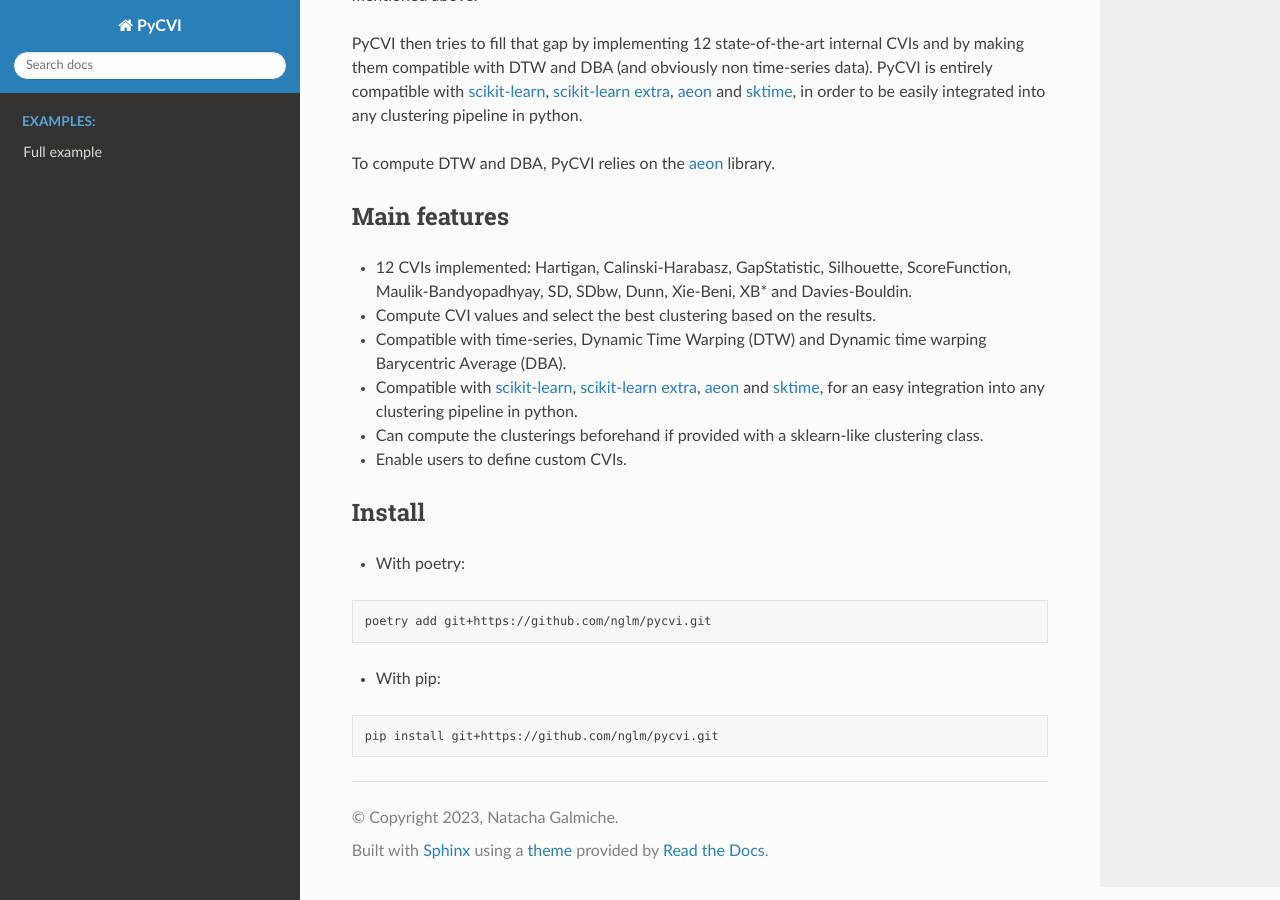
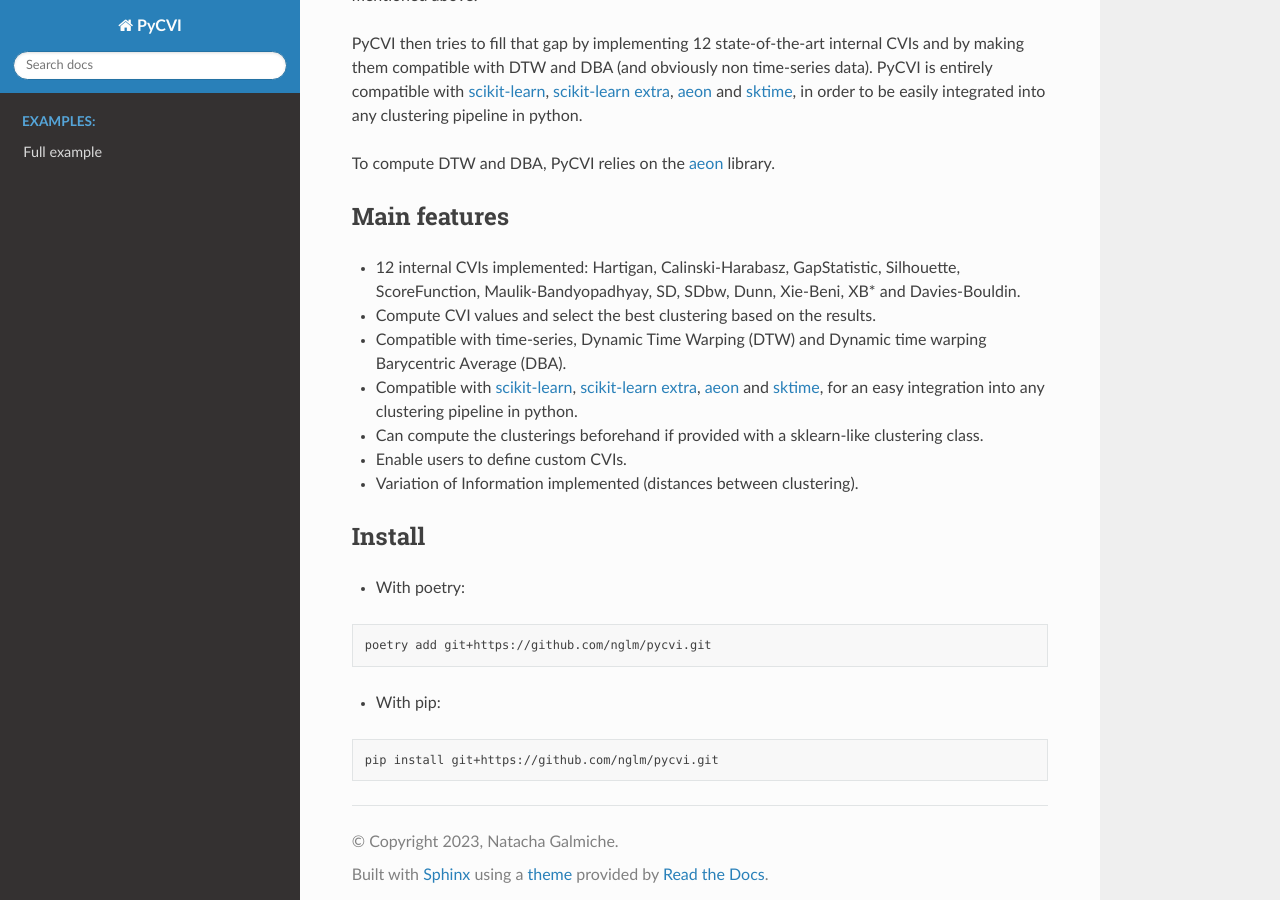
Before and after one commit to nglm/pycvi, a Sphinx documentation site: the page built from docs/md/welcome_top.md, in a window 1280 px wide and 900 px high, scrolled down 656 px. Built offline with Sphinx 7.4.7 and the Read the Docs theme 2.0.0, drawn with Linux system fonts in a browser that asks for light colours.

Commit message:
Added VI in the feature list

```diff
--- a/docs/md/welcome_top.md
+++ b/docs/md/welcome_top.md
@@ -16,12 +16,13 @@ To compute DTW and DBA, PyCVI relies on the [aeon](https://www.aeon-toolkit.org/
 
 ## Main features
 
-- 12 CVIs implemented: Hartigan, Calinski-Harabasz, GapStatistic, Silhouette, ScoreFunction, Maulik-Bandyopadhyay, SD, SDbw, Dunn, Xie-Beni, XB* and Davies-Bouldin.
+- 12 internal CVIs implemented: Hartigan, Calinski-Harabasz, GapStatistic, Silhouette, ScoreFunction, Maulik-Bandyopadhyay, SD, SDbw, Dunn, Xie-Beni, XB* and Davies-Bouldin.
 - Compute CVI values and select the best clustering based on the results.
 - Compatible with time-series, Dynamic Time Warping (DTW) and Dynamic time warping Barycentric Average (DBA).
 - Compatible with [scikit-learn](https://scikit-learn.org/stable/index.html), [scikit-learn extra](https://scikit-learn-extra.readthedocs.io/en/stable/), [aeon](https://www.aeon-toolkit.org/en/latest/index.html) and [sktime](https://www.sktime.net/en/stable/index.html), for an easy integration into any clustering pipeline in python.
 - Can compute the clusterings beforehand if provided with a sklearn-like clustering class.
 - Enable users to define custom CVIs.
+- Variation of Information implemented (distances between clustering).
 
 ## Install
 
```
